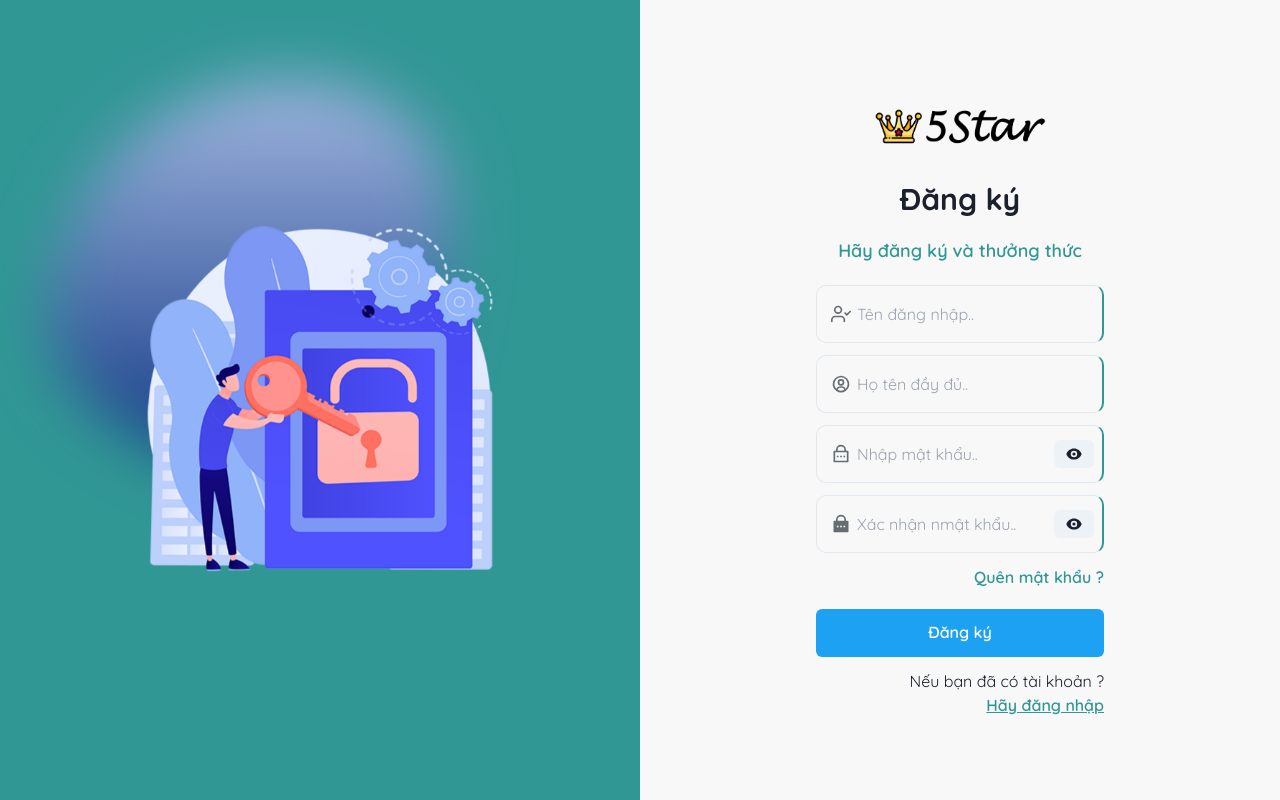
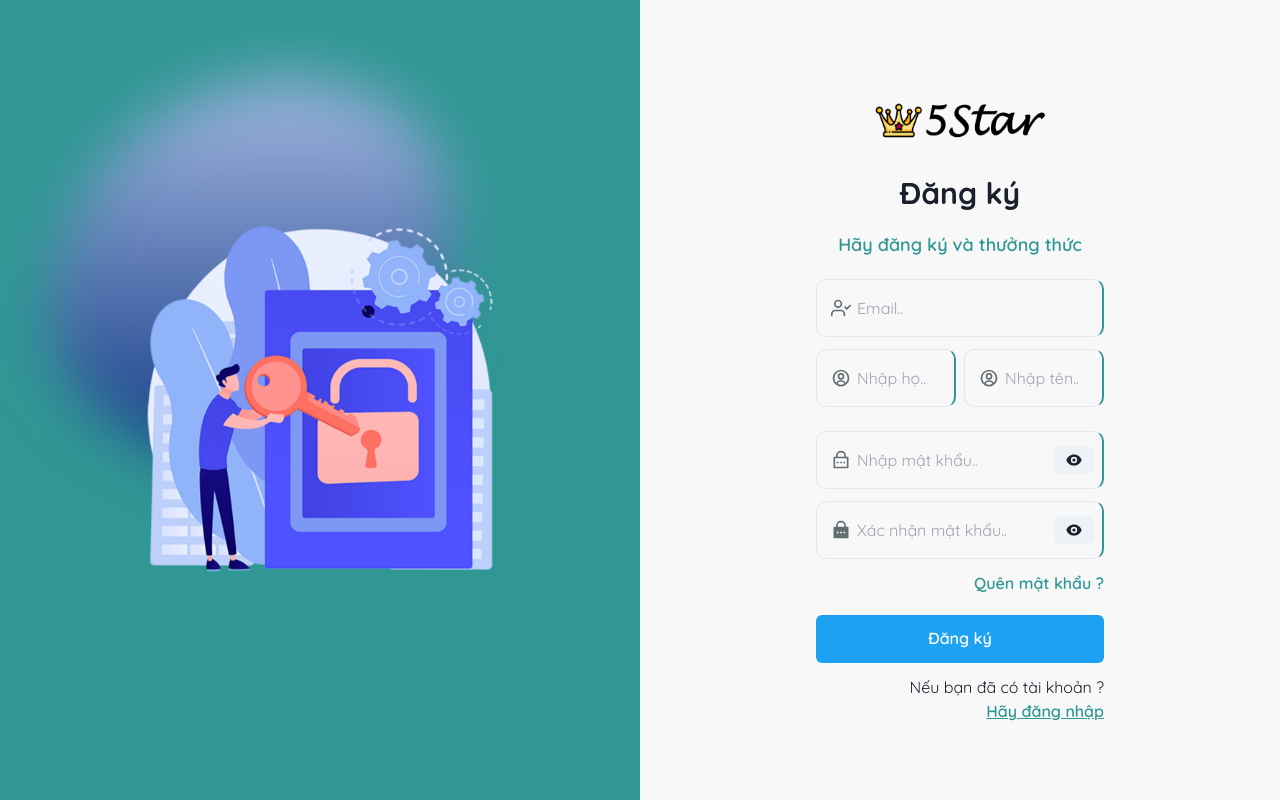
Before and after one commit to voducthang16/5star-ecommerce-fe, a React (Create React App) app: page /register in a window 1280 px wide. Built offline with nearby package versions, Linux system fonts and the light colour scheme.

Commit message:
register, login, refreshtoken

```diff
--- a/src/pages/Login/Login.tsx
+++ b/src/pages/Login/Login.tsx
@@ -41,7 +41,7 @@ const Login = () => {
     const handleSubmitLogin = (values: LoginType) => {
         AuthService.signIn(values).then(
             (res: any) => {
-                if (res.statusCode === 201) {
+                if (res.statusCode === 200) {
                     let accessToken = res?.data?.accessToken;
                     if (accessToken) {
                         localStorage.setItem('access_token', accessToken);
@@ -53,6 +53,13 @@ const Login = () => {
                             status: 'success',
                         });
                     }
+                } else {
+                    toast({
+                        position: 'top-right',
+                        title: 'Đăng nhập thất bại',
+                        duration: 2000,
+                        status: 'error',
+                    });
                 }
             },
             (err) => {
--- a/src/pages/Register/Register.tsx
+++ b/src/pages/Register/Register.tsx
@@ -1,33 +1,63 @@
-import { Button, FormControl, Input, InputGroup, InputLeftElement, InputRightElement } from '@chakra-ui/react';
+import {
+    Button,
+    FormControl,
+    Input,
+    InputGroup,
+    InputLeftElement,
+    InputRightElement,
+    useToast,
+} from '@chakra-ui/react';
 import { ErrorMessage, Field, Form, Formik, FormikProps } from 'formik';
 import { useState } from 'react';
 import { BiUserCircle } from 'react-icons/bi';
 import { FiUserCheck } from 'react-icons/fi';
 import { HiEye, HiEyeOff } from 'react-icons/hi';
 import { RiLockPasswordFill, RiLockPasswordLine } from 'react-icons/ri';
-import { Link } from 'react-router-dom';
+import { Link, useNavigate } from 'react-router-dom';
 import images from '~/assets/images';
 import Image from '~/components/Image';
 import Logo from '~/components/Logo';
 import InputFieldIcon from '~/layouts/components/CustomField/InputFieldIcon';
+import { AuthService } from '~/services';
+import { RegisterType } from '~/utils/Types';
+import { registerSchema } from '~/utils/validationSchema';
 import './Register.scss';
-type ValuesForm = {
-    username: string;
-    password: string;
-    rememberPassword: boolean;
-};
 
 const initLoginForm = {
-    username: '',
+    email: '',
     password: '',
-    rememberPassword: false,
+    confirmPassword: '',
+    first_name: '',
+    last_name: '',
 };
 
 const Register = () => {
     const [showPassword, setShowPassword] = useState(false);
 
-    const handleSubmitLogin = (values: ValuesForm) => {
+    const Navigate = useNavigate();
+    const toast = useToast();
+
+    const handleSubmitLogin = (values: RegisterType) => {
         console.log(values);
+
+        AuthService.Login(values).then((res: any) => {
+            if (res.statusCode === 201) {
+                toast({
+                    position: 'top-right',
+                    title: 'Đăng ký thành công',
+                    duration: 2000,
+                    status: 'success',
+                });
+                Navigate('/login');
+            } else {
+                toast({
+                    position: 'top-right',
+                    title: 'Đăng ký thất bại',
+                    duration: 2000,
+                    status: 'error',
+                });
+            }
+        });
     };
 
     const HandleTogglePassword = () => {
@@ -60,31 +90,45 @@ const Register = () => {
                         </div>
                         <Formik
                             initialValues={initLoginForm}
-                            onSubmit={(values: ValuesForm) => handleSubmitLogin(values)}
+                            validationSchema={registerSchema}
+                            onSubmit={(values: RegisterType) => handleSubmitLogin(values)}
                         >
-                            {(formik: FormikProps<ValuesForm>) => (
+                            {(formik: FormikProps<RegisterType>) => (
                                 <Form className=" max-w-[400px] m-auto">
                                     <div className="form-group">
                                         <InputFieldIcon
                                             type="text"
-                                            name="username"
+                                            name="email"
                                             size="md"
                                             icon={<FiUserCheck />}
                                             borderRadius="10px"
                                             paddingY={7}
-                                            placeholder="Tên đăng nhập.."
+                                            placeholder="Email.."
                                         />
                                     </div>
-                                    <div className="form-group my-3">
+                                    <div className="grid grid-cols-2 gap-2">
+                                        <div className="form-group my-3 col-span-1">
                                             <InputFieldIcon
                                                 type="text"
-                                            name="fullname"
+                                                name="first_name"
                                                 size="md"
                                                 icon={<BiUserCircle />}
                                                 borderRadius="10px"
                                                 paddingY={7}
-                                            placeholder="Họ tên đầy đủ.."
+                                                placeholder="Nhập họ.."
                                             />
+                                        </div>
+                                        <div className="form-group my-3 col-span-1">
+                                            <InputFieldIcon
+                                                type="text"
+                                                name="last_name"
+                                                size="md"
+                                                icon={<BiUserCircle />}
+                                                borderRadius="10px"
+                                                paddingY={7}
+                                                placeholder="Nhập tên.."
+                                            />
+                                        </div>
                                     </div>
                                     <div className="form-group my-3 password">
                                         <FormControl>
@@ -106,7 +150,6 @@ const Register = () => {
                                                                 <Input
                                                                     {...field}
                                                                     type={showPassword ? 'text' : 'password'}
-                                                                    name="password"
                                                                     borderRadius="10px"
                                                                     paddingY={7}
                                                                     placeholder="Nhập mật khẩu.."
@@ -135,7 +178,7 @@ const Register = () => {
                                                             <ErrorMessage
                                                                 component="div"
                                                                 name={field.name}
-                                                                className="error w-full text-left"
+                                                                className="error-validate"
                                                             />
                                                         </>
                                                     );
@@ -145,7 +188,7 @@ const Register = () => {
                                     </div>
                                     <div className="form-group my-3 password">
                                         <FormControl>
-                                            <Field name="password">
+                                            <Field name="confirmPassword">
                                                 {(props: any) => {
                                                     const { field, meta } = props;
                                                     return (
@@ -163,10 +206,9 @@ const Register = () => {
                                                                 <Input
                                                                     {...field}
                                                                     type={showPassword ? 'text' : 'password'}
-                                                                    name="password"
                                                                     borderRadius="10px"
                                                                     paddingY={7}
-                                                                    placeholder="Xác nhận nmật khẩu.."
+                                                                    placeholder="Xác nhận mật khẩu.."
                                                                     borderRight="2px solid var(--primary)"
                                                                     className={`${
                                                                         meta.touched && meta.error && 'is-invalid'
@@ -192,7 +234,7 @@ const Register = () => {
                                                             <ErrorMessage
                                                                 component="div"
                                                                 name={field.name}
-                                                                className="error w-full text-left"
+                                                                className="error-validate"
                                                             />
                                                         </>
                                                     );
--- a/src/services/AuthService.ts
+++ b/src/services/AuthService.ts
@@ -1,6 +1,6 @@
 import Config from '~/config';
 import AxiosInstance from '~/utils/AxiosInstance';
-import { LoginType } from '~/utils/Types';
+import { LoginType, RegisterType } from '~/utils/Types';
 
 let url: string = 'auth';
 
@@ -8,8 +8,13 @@ const signIn = (data: LoginType) => {
     return AxiosInstance.post(Config.apiUrl + url + '/login', data);
 };
 
+const Login = (data: RegisterType) => {
+    return AxiosInstance.post(Config.apiUrl + 'internalaccount', data);
+};
+
 const AuthService = {
     signIn,
+    Login,
 };
 
 export default AuthService;
--- a/src/utils/validationSchema/index.ts
+++ b/src/utils/validationSchema/index.ts
@@ -23,12 +23,10 @@ export const ResetPasswordChema = () => {
 
 export const registerSchema = () => {
     return Yup.object({
-        username: Yup.string()
-            .trim()
-            .min(6, 'Username must be more than 6 characters')
-            .required('Username is required'),
-        email: Yup.string().email('Please enter correct email').required('Email is required'),
-        password: Yup.string().required('Password must be more than 6 characters'),
-        confirmPasswords: Yup.string().oneOf([Yup.ref('password'), null], 'Passwords must match'),
+        email: Yup.string().trim().required('Vui lòng nhập email').email('Vui lòng nhập email đúng định dạng'),
+        password: Yup.string().required('Vui lòng nhập mật khẩu').min(6, 'Mật khẩu phải lớn hơn 6 kí tự'),
+        confirmPassword: Yup.string().oneOf([Yup.ref('password'), null], 'Mật khẩu không khớp'),
+        first_name: Yup.string().required('Vui lòng họ của bạn'),
+        last_name: Yup.string().required('Vui lòng tên của bạn'),
     });
 };
```
Also changed, not shown: src/utils/AxiosInstance.tsx (+21 -23 lines), src/utils/Types/index.ts (+8 -0 lines). Lines whose indentation alone changed are shown as unchanged.
